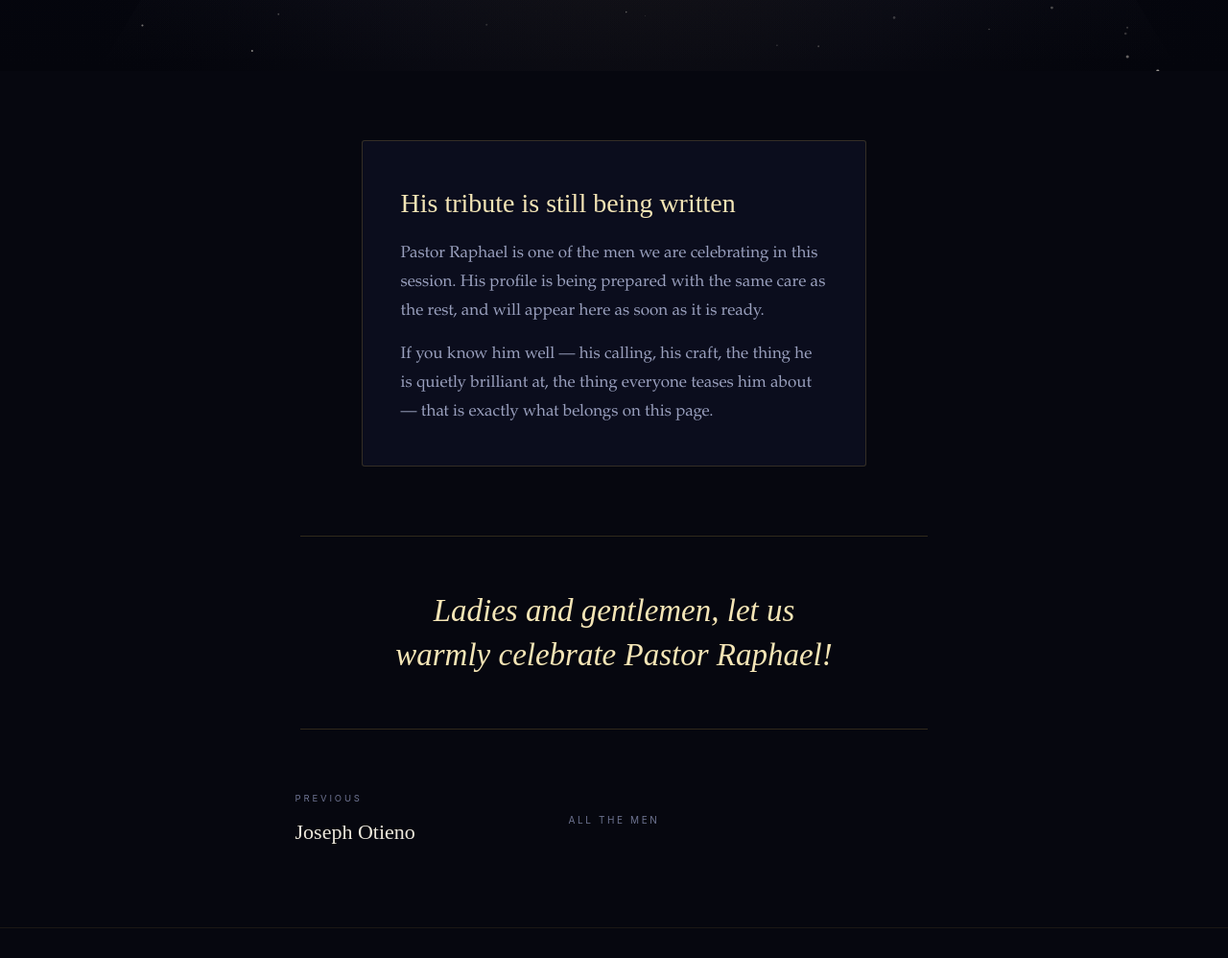
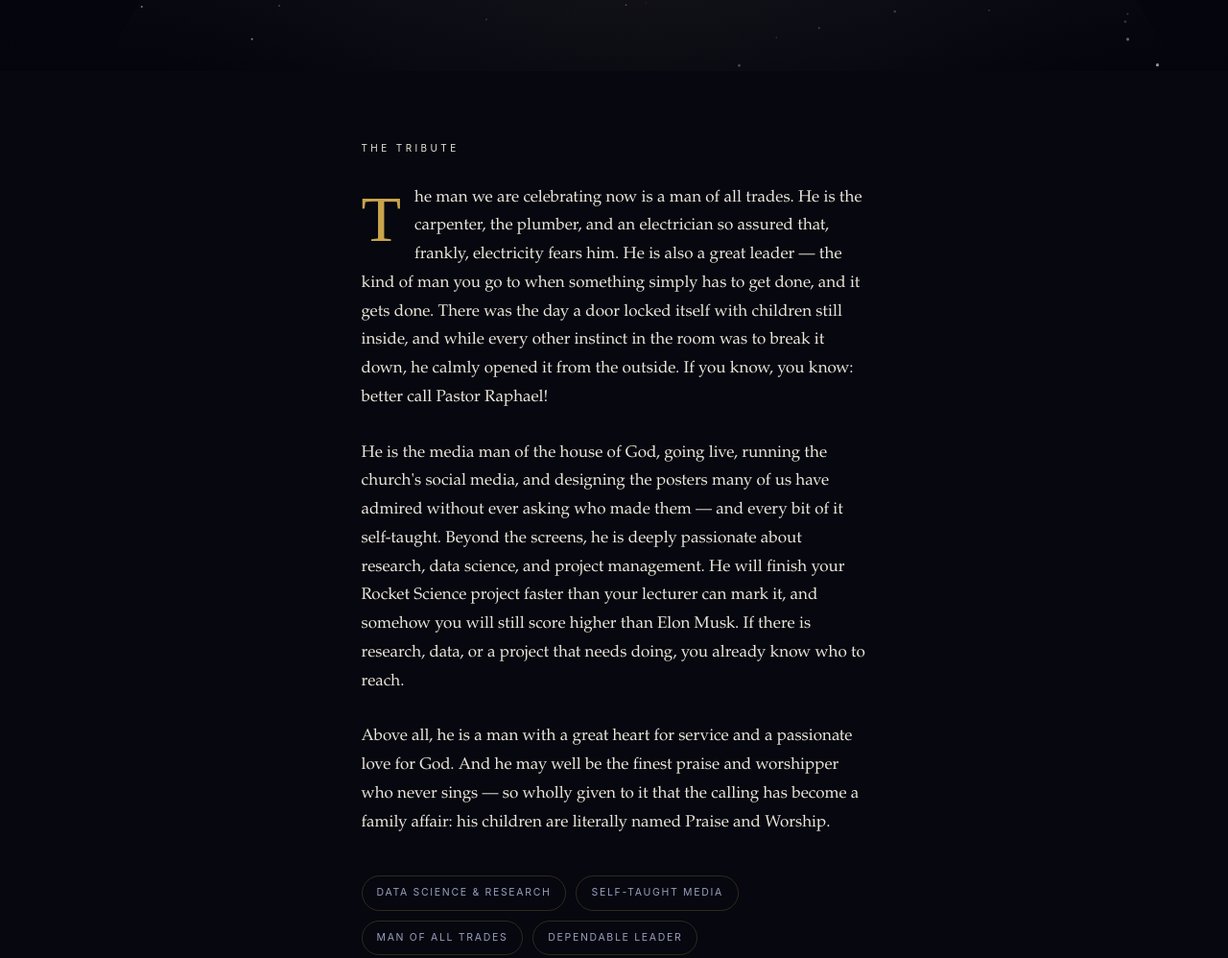
Before and after one commit to christcentersupernatural/christcentersupernatural.github.io, a plain HTML site: page raphael/index.html in a window 1280 px wide. Shown: the part 726-1724 px from the top of the page at 96% size. Drawn offline with Linux system fonts and the light colour scheme.

Commit message:
Add Pastor Raphael's tribute
- Replace the draft placeholder with his full profile
- Media lead, researcher, man of all trades

```diff
--- a/raphael/index.html
+++ b/raphael/index.html
@@ -4,10 +4,10 @@
 <meta charset="utf-8">
 <meta name="viewport" content="width=device-width, initial-scale=1">
 <title>Pastor Raphael &#183; Men of the Spirit</title>
-<meta name="description" content="Pastor Raphael &#8212; Profile in preparation. Celebrated at Men of the Spirit.">
+<meta name="description" content="Pastor Raphael &#8212; Media Lead, Researcher &amp; Project Manager. Celebrated at Men of the Spirit.">
 <meta name="theme-color" content="#06070f">
 <meta property="og:title" content="Pastor Raphael &#183; Men of the Spirit">
-<meta property="og:description" content="Pastor Raphael &#8212; Profile in preparation. Celebrated at Men of the Spirit.">
+<meta property="og:description" content="Pastor Raphael &#8212; Media Lead, Researcher &amp; Project Manager. Celebrated at Men of the Spirit.">
 <meta property="og:type" content="website">
 <link rel="icon" href="../assets/favicon.svg" type="image/svg+xml">
 <link rel="stylesheet" href="../assets/css/site.css">
@@ -24,20 +24,18 @@
   <p class="hero__eyebrow" data-step="eyebrow">Profile Twelve</p>
   <h1 class="hero__name" data-focus>Pastor Raphael</h1>
   <svg class="flourish" viewBox="0 0 460 26" aria-hidden="true"><path d="M0 13 H168 M292 13 H460 M168 13 c16 0 16 -10 32 -10 s16 20 32 20 s16 -20 32 -20 s16 10 28 10" /></svg>
-  <p class="hero__role" data-step="role">Profile in preparation</p>
+  <p class="hero__role" data-step="role">Media Lead, Researcher &amp; Project Manager</p>
   <div class="scroll-cue" data-step="cue">His story<span></span></div>
 </section>
 
-<section class="awaiting">
-  <div class="awaiting__box reveal">
-    <h2>His tribute is still being written</h2>
-    <p>Pastor Raphael is one of the men we are celebrating in this session. His
-      profile is being prepared with the same care as the rest, and will
-      appear here as soon as it is ready.</p>
-    <p>If you know him well &#8212; his calling, his craft, the thing he is
-      quietly brilliant at, the thing everyone teases him about &#8212;
-      that is exactly what belongs on this page.</p>
+<section class="tribute">
+  <p class="tribute__label reveal">The Tribute</p>
+  <div class="reveal">
+    <p class="lead">The man we are celebrating now is a man of all trades. He is the carpenter, the plumber, and an electrician so assured that, frankly, electricity fears him. He is also a great leader &#8212; the kind of man you go to when something simply has to get done, and it gets done. There was the day a door locked itself with children still inside, and while every other instinct in the room was to break it down, he calmly opened it from the outside. If you know, you know: better call Pastor Raphael!</p>
+    <p>He is the media man of the house of God, going live, running the church's social media, and designing the posters many of us have admired without ever asking who made them &#8212; and every bit of it self-taught. Beyond the screens, he is deeply passionate about research, data science, and project management. He will finish your Rocket Science project faster than your lecturer can mark it, and somehow you will still score higher than Elon Musk. If there is research, data, or a project that needs doing, you already know who to reach.</p>
+    <p>Above all, he is a man with a great heart for service and a passionate love for God. And he may well be the finest praise and worshipper who never sings &#8212; so wholly given to it that the calling has become a family affair: his children are literally named Praise and Worship.</p>
   </div>
+  <ul class="facets reveal"><li>Data Science &amp; Research</li><li>Self-Taught Media</li><li>Man of All Trades</li><li>Dependable Leader</li></ul>
 </section>
 
 <section class="call reveal">
```
Also changed, not shown: _build/profiles.json (+7 -4 lines), index.html (+2 -2 lines).
